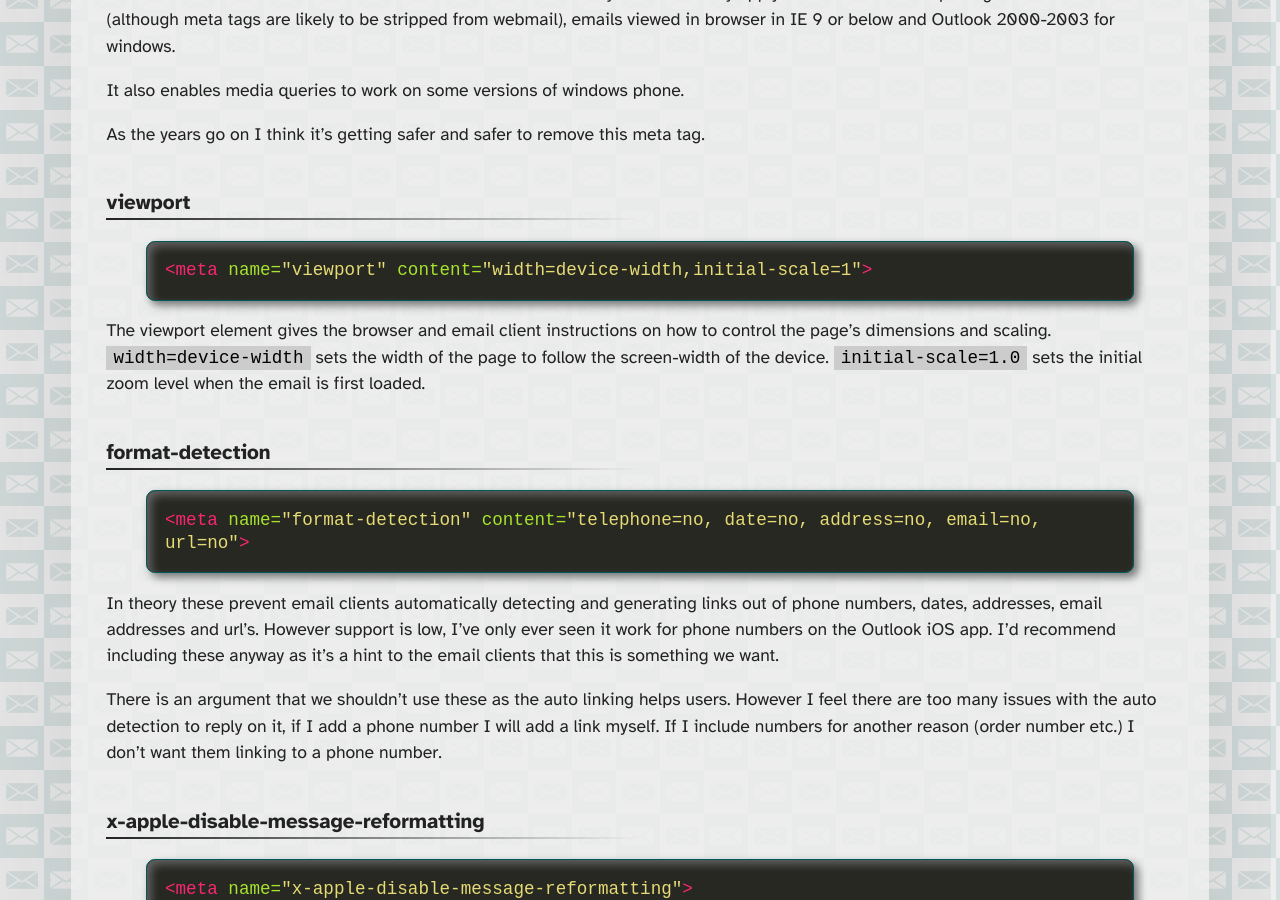
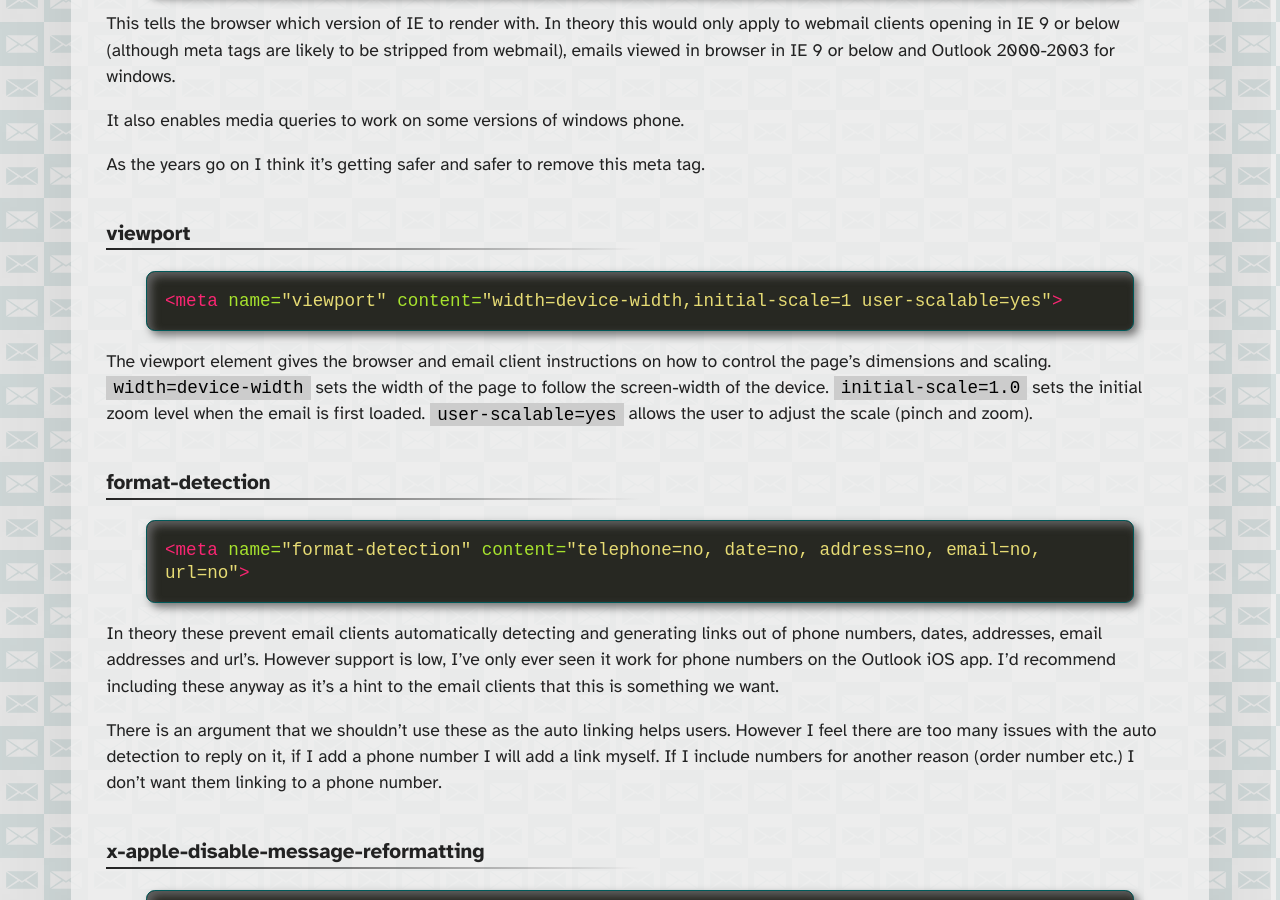
Before and after one commit to M-J-Robbins/good-email-code, a Jekyll site: the page built from email-code/template.md, in a window 1280 px wide and 900 px high, scrolled down 3190 px. Built offline with Jekyll 4.4.1, drawn with Linux system fonts in a browser that asks for light colours; our own code applies the rules of GitHub Pages for plain Markdown files; a script that is not in the unit is left out; some of the changed text lies outside the part shown.

Commit message:
Update template.md

```diff
--- a/email-code/template.md
+++ b/email-code/template.md
@@ -1,3 +1,4 @@
+<div class="updated">Last Updated: <time datetime="2021-06-24">24<sup>th</sup> June 2021</time></div>
 # Email Template
 
 This is a simple stripped back basic template that I'd use for every email I send.
@@ -10,7 +11,7 @@ This is a simple stripped back basic template that I'd use for every email I sen
 <head>
   <meta charset="utf-8">
   <meta http-equiv="X-UA-Compatible" content="IE=edge">
-  <meta name="viewport" content="width=device-width,initial-scale=1">
+  <meta name="viewport" content="width=device-width,initial-scale=1 user-scalable=yes">
   <meta name="format-detection" content="telephone=no, date=no, address=no, email=no, url=no">
   <meta name="x-apple-disable-message-reformatting">
   <meta name="color-scheme" content="light dark">
@@ -94,9 +95,9 @@ As the years go on I think it's getting safer and safer to remove this meta tag.
 
 ### viewport
 {% highlight html %}
-<meta name="viewport" content="width=device-width,initial-scale=1">
+<meta name="viewport" content="width=device-width,initial-scale=1 user-scalable=yes">
 {% endhighlight %}
-The viewport element gives the browser and email client instructions on how to control the page's dimensions and scaling.  `width=device-width` sets the width of the page to follow the screen-width of the device.  `initial-scale=1.0` sets the initial zoom level when the email is first loaded.
+The viewport element gives the browser and email client instructions on how to control the page's dimensions and scaling.  `width=device-width` sets the width of the page to follow the screen-width of the device.  `initial-scale=1.0` sets the initial zoom level when the email is first loaded.  `user-scalable=yes` allows the user to adjust the scale (pinch and zoom).
 
 ### format-detection
 {% highlight html %}
```
